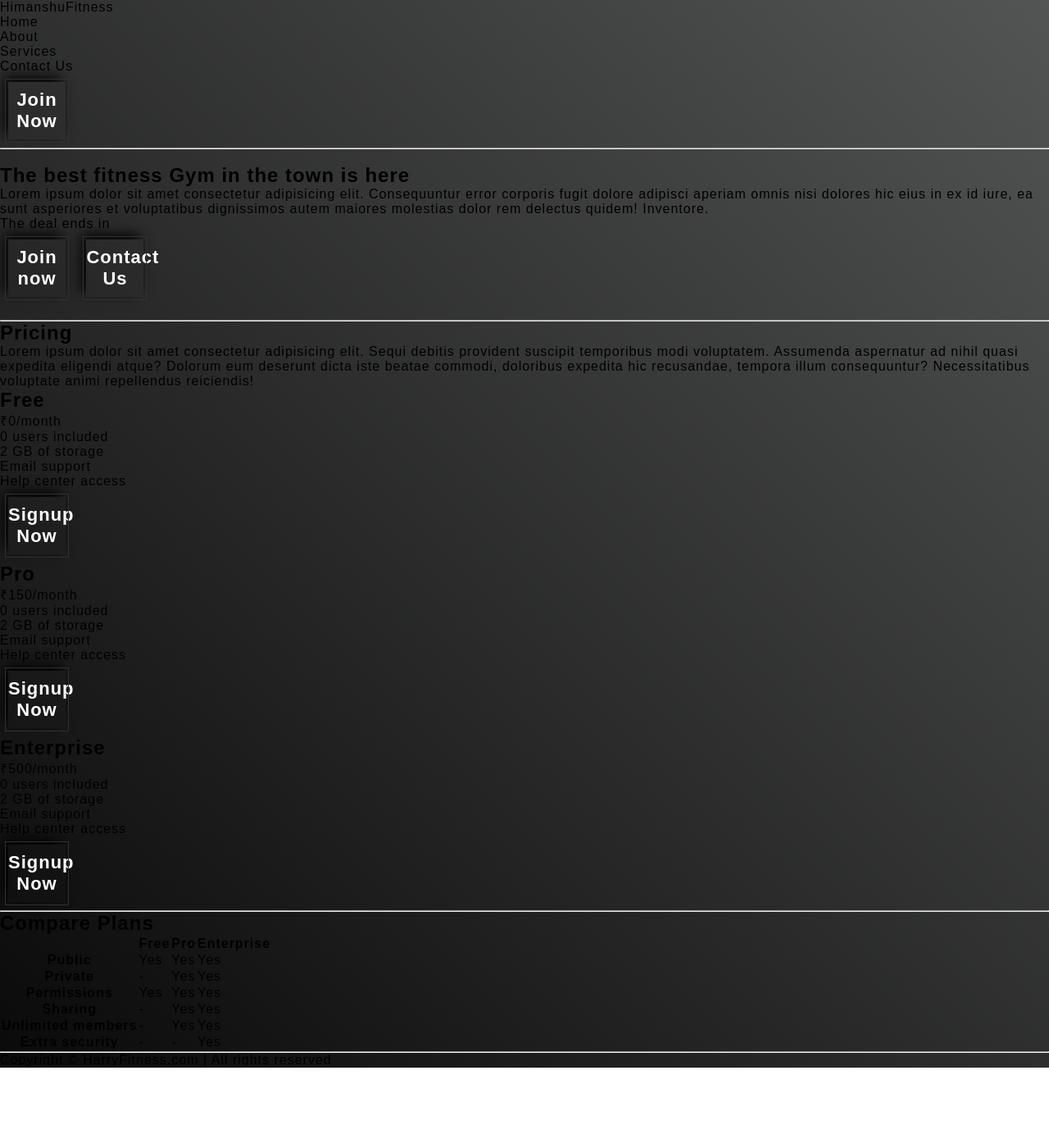
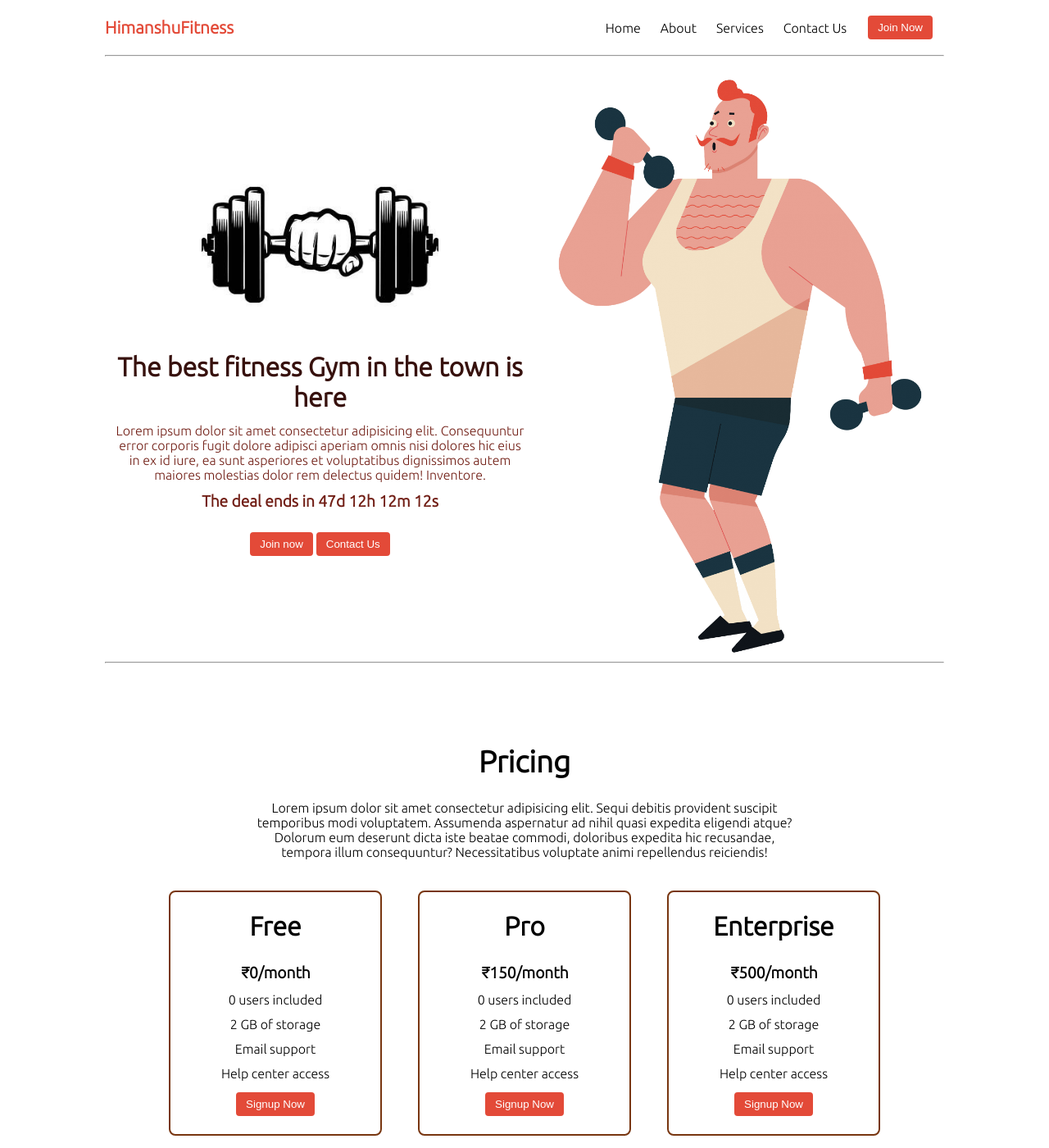
Before and after one commit to HIMANSHUNEGI2004/codeway-solution, a plain HTML site: page Landing page/index.html in a window 1280 px wide. Shown: the top 1400 px of the page at 82% size. Before the commit the page ends 1302 px from the top, so only its background shows below. Drawn offline with Linux system fonts and the light colour scheme; files that its build step writes are made by us from their sources.

Commit message:
Add files via upload

```diff
--- /dev/null
+++ b/Landing page/style.css
@@ -0,0 +1,139 @@
+@import url('https://fonts.googleapis.com/css2?family=Ubuntu:wght@300&display=swap');
+
+*{
+    margin: 0;
+    padding: 0;
+}
+
+.container{
+    max-width: 80vw;
+    font-family: 'Ubuntu', sans-serif;
+}
+
+.navbar{
+    display: flex;
+    height: 67px;
+}
+.navbar li{
+    list-style: none;
+    margin: 0 12px;
+}
+
+.topleft{
+    width: 50%;
+}
+
+.topright{
+    width: 50%;
+}
+
+.section1{
+   max-height: 100vh;
+   color: #711e15;
+}
+
+.section1 h1{
+    color: #37110d;
+    font-size: 2rem;
+}
+
+.logo{
+    font-size: 1.3rem;
+}
+
+.dumbellimg{
+    width: 289px;
+}
+
+.topright .gymimg{
+    width: 466px;
+}
+
+.section2{
+    padding: 73px;
+}
+
+.section2 h1{
+    font-size: 2.3rem;
+}
+
+.section2 p{
+    padding: 0 8vw;
+    text-align: center;
+}
+
+.box{
+    padding: 8px 0;
+    margin: 12px 22px;
+    min-width: 20vw;
+    border: 2px solid rgb(120, 54, 16);
+    border-radius: 8px;
+    text-align: center;
+}
+
+.box h2{
+    font-size: 2rem;
+    padding: 15px 0;
+}
+
+.highlighted{
+    font-size: 1.2rem;
+    font-weight: bolder;
+}
+
+.box ul{
+    list-style-type: none;
+}
+
+.box ul li{
+   margin: 12px 2px;
+}
+
+.plantable{
+    display: flex;
+    justify-content: center;
+    align-items: center;
+}
+
+.section3 table{
+    width: 100%;
+    margin-bottom: 140px;
+    margin-top: 20px;
+    border-collapse: collapse;
+}
+
+.section3 table th{
+    width: 23vw;
+    border-bottom: 2px solid black;
+    padding: 15px 0;
+}
+
+.section3 table td{
+    border-bottom: 2px solid black;
+}
+
+
+.section3 h1{
+    font-size: 2.3rem;
+}
+
+.section3{
+    padding: 73px;
+}
+
+footer{
+    padding: 23px;
+    text-align: center;
+}
+.buttons{
+    display: flex;
+    justify-content: center;
+    align-items: center;
+    margin: 12px;
+}
+
+.deal{
+    font-size: 1.2rem;
+    font-weight: bolder;
+    margin: 12px 0;
+}
--- /dev/null
+++ b/Landing page/timer.js
@@ -0,0 +1,22 @@
+
+var countDownDate = new Date("Apr 1, 2024 15:37:25").getTime();
+
+var x = setInterval(function() {
+
+  var now = new Date().getTime();
+
+  var distance = countDownDate - now;
+
+  var days = Math.floor(distance / (1000 * 60 * 60 * 24));
+  var hours = Math.floor((distance % (1000 * 60 * 60 * 24)) / (1000 * 60 * 60));
+  var minutes = Math.floor((distance % (1000 * 60 * 60)) / (1000 * 60));
+  var seconds = Math.floor((distance % (1000 * 60)) / 1000);
+
+  document.getElementById("demo").innerHTML = days + "d " + hours + "h "
+  + minutes + "m " + seconds + "s ";
+
+  if (distance < 0) {
+    clearInterval(x);
+    document.getElementById("demo").innerHTML = "EXPIRED";
+  }
+}, 1000);
--- /dev/null
+++ b/Landing page/utilis.css
@@ -0,0 +1,72 @@
+.min-h-screen{
+    min-height: 100vh;
+}
+
+.bg-red{
+    background-color: red;
+}
+
+.mx-auto{
+    margin-left: auto;
+    margin-right: auto;
+}
+
+.flex{
+    display: flex;
+}
+
+.items-center{
+    align-items: center;
+}
+
+.justify-between{
+    justify-content: space-between;
+}
+
+.justify-center{
+    justify-content: center;
+}
+
+.flex-col{
+    flex-direction: column;
+}
+
+.font-bold{
+    font-weight: bolder;
+}
+
+.my-1{
+    margin-top: 13px;
+    margin-bottom: 13px;
+}
+
+.my-2{
+    margin-top: 26px;
+    margin-bottom: 26px;
+}
+
+.px-2{
+    padding-left: 13px;
+    padding-right: 13px;
+}
+
+.text-blue{
+    color: rgb(227 74 56);;
+}
+
+.btn{
+    padding:7px 12px;
+    border: 2px solid white;
+    border-radius: 6px;
+    cursor: pointer;
+    color: white;
+    background-color: rgb(227 74 56);;
+}
+
+.overflow-x-hidden{
+    overflow-x: hidden;
+}
+
+.text-center{
+    text-align: center;
+}
```
Also changed, not shown: Landing page/dumbell.png (added), Landing page/gym.jpg (added), Landing page/gym.png (added), Landing page/index.html (line endings or trailing spaces).
